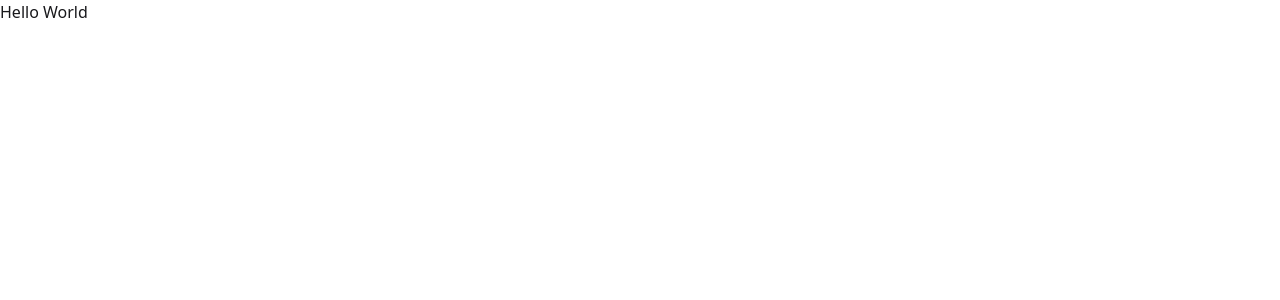
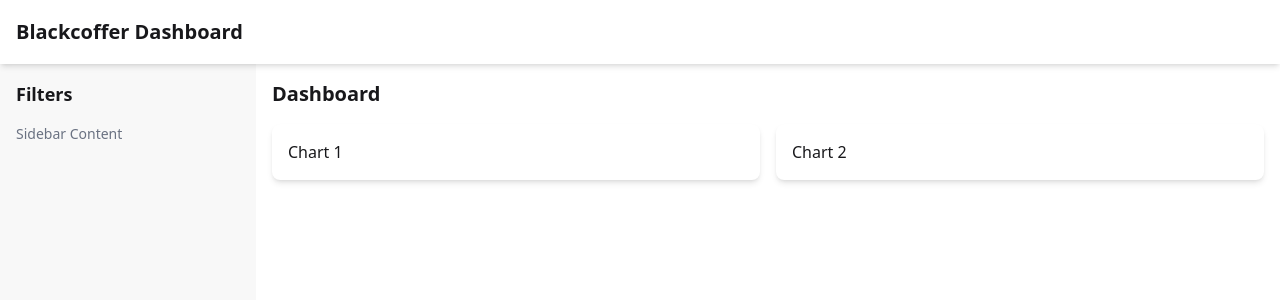
Before and after one commit to abhijitmanna912001/blackcoffer-visualization-dashboard, a React (Vite) app in the folder frontend/: page / in a window 1280 px wide. Shown: the top 300 px of the page. Built offline with nearby package versions, Linux system fonts and the light colour scheme.

Commit message:
Scaffolded frontend dashboard layout with Navbar, Sidebar, and Dashboard components

```diff
--- a/frontend/src/App.jsx
+++ b/frontend/src/App.jsx
@@ -1,5 +1,17 @@
+import Dashboard from "./components/Dashboard";
+import Navbar from "./components/Navbar";
+import Sidebar from "./components/Sidebar";
+
 function App() {
-  return <div>Hello World</div>;
+  return (
+    <div className="flex flex-col min-h-screen">
+      <Navbar />
+      <div className="flex flex-1">
+        <Sidebar />
+        <Dashboard />
+      </div>
+    </div>
+  );
 }
 
 export default App;
--- /dev/null
+++ b/frontend/src/components/Dashboard.jsx
@@ -0,0 +1,14 @@
+function Dashboard() {
+  return (
+    <div className="flex-1 p-4">
+      <h2 className="text-xl font-semibold mb-4">Dashboard</h2>
+      {/* Charts and visualizations go here */}
+      <div className="grid grid-cols-1 lg:grid-cols-2 gap-4">
+        <div className="bg-base-100 shadow-md rounded-lg p-4">Chart 1</div>
+        <div className="bg-base-100 shadow-md rounded-lg p-4">Chart 2</div>
+      </div>
+    </div>
+  );
+}
+
+export default Dashboard;
--- /dev/null
+++ b/frontend/src/components/Navbar.jsx
@@ -0,0 +1,11 @@
+function Navbar() {
+  return (
+    <div className="navbar bg-base-100 shadow-md px-4">
+      <div className="flex-1">
+        <a className="text-xl font-bold">Blackcoffer Dashboard</a>
+      </div>
+    </div>
+  );
+}
+
+export default Navbar;
--- /dev/null
+++ b/frontend/src/components/Sidebar.jsx
@@ -0,0 +1,11 @@
+function Sidebar() {
+  return (
+    <aside className="w-64 min-h-screen bg-base-200 p-4 hidden md:block">
+      <h2 className="text-lg font-semibold mb-4">Filters</h2>
+      {/* Filters go here later */}
+      <p className="text-sm text-gray-500">Sidebar Content</p>
+    </aside>
+  );
+}
+
+export default Sidebar;
```
Also changed, not shown: frontend/src/index.css (line endings or trailing spaces).
